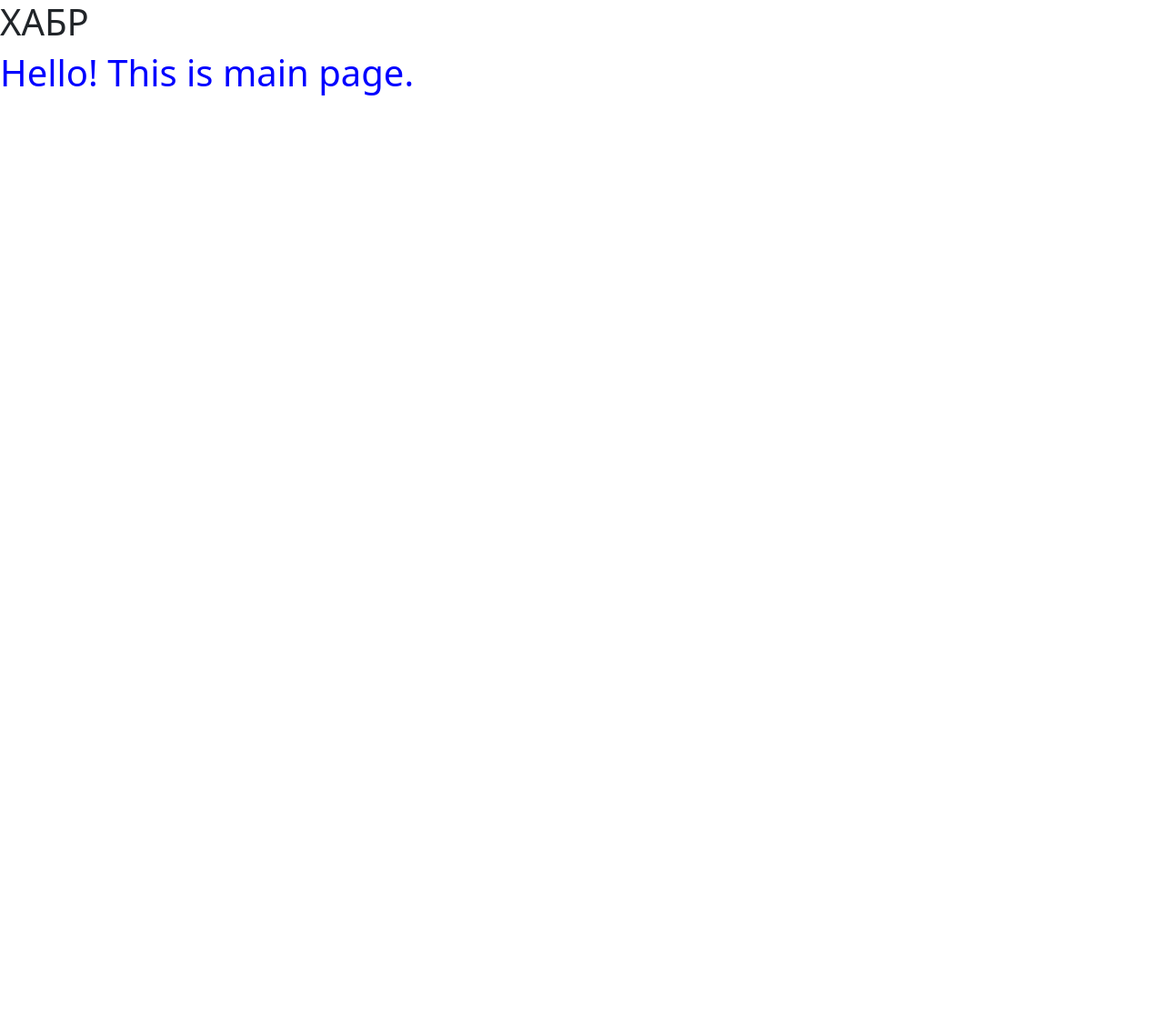
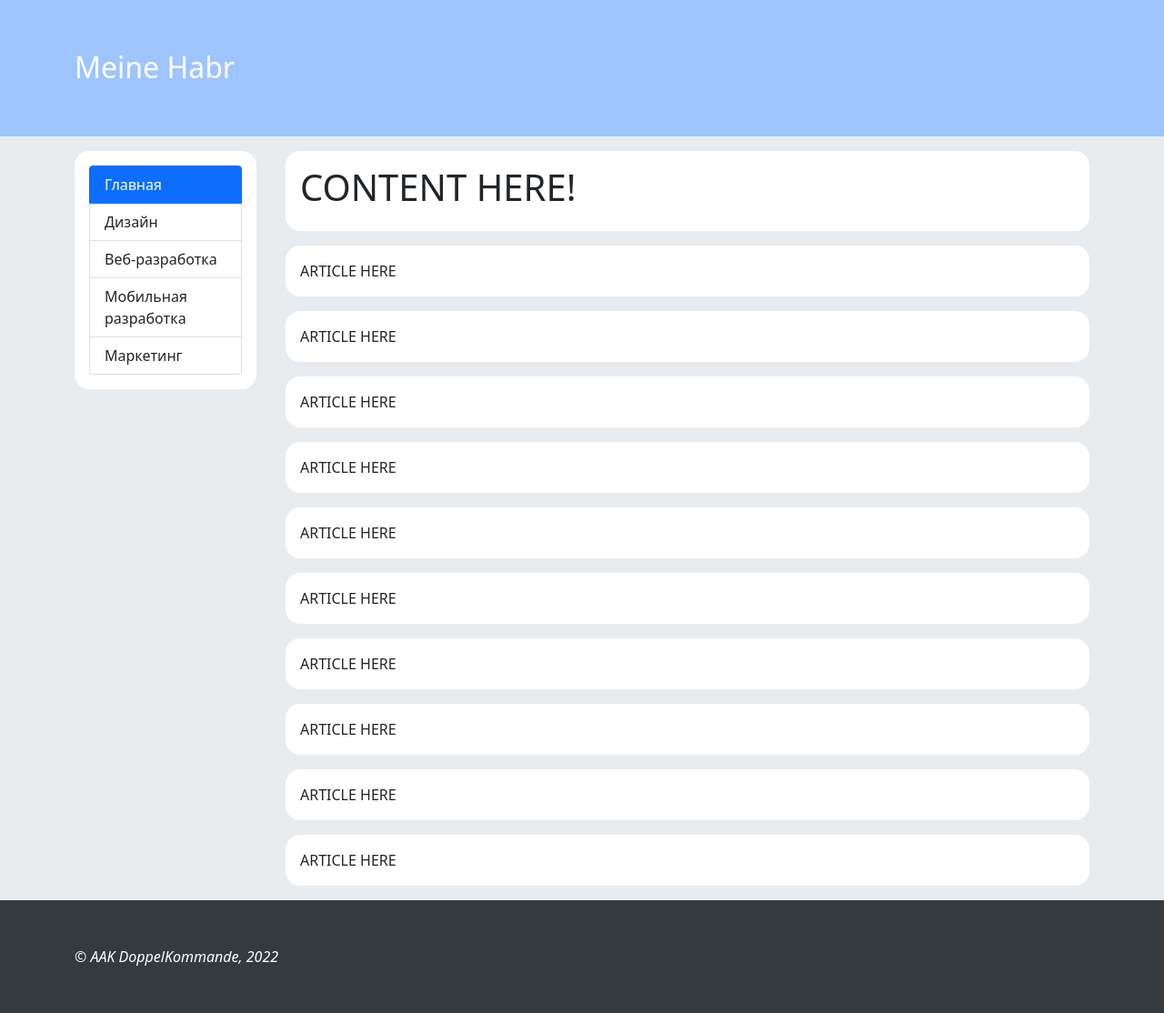
Before and after one commit to mazuralexey93/Habr_project, a Flask app: page / in a window 1280 px wide. Shown: the whole page at 91% size. Before the commit the page ends 105 px from the top, so only its background shows below. Run offline with Flask 2, Linux system fonts and the light colour scheme; some libraries are stand-ins or nearby versions.

Commit message:
dummy mainpage for styles

```diff
--- /dev/null
+++ b/habr/static/css/style.css
@@ -0,0 +1,55 @@
+/*common */
+html {
+	height: 100%;
+}
+body {
+	min-height: 100%;
+	display: flex;
+	flex-direction: column;
+	align-items: stretch;
+	background: #e9ecef;
+}
+
+/*header */
+header {
+	height: 150px;
+	background: #9ec5fe;
+	flex: none;
+}
+header p {
+	color: #fff;
+	font-size: 2em;
+	padding: 50px 0;
+	margin: 0;
+}
+
+/* footer */
+footer {
+	background: #343a40;
+	flex: none;
+}
+footer p {
+	color: #fff;
+	padding: 50px 0;
+	margin: 0;
+}
+
+/* main */
+main {
+	flex: auto;
+	display: flex;
+	align-items: stretch;
+}
+.island {
+	background: #fff;
+	border-radius: 1em;
+	padding: 1em;
+	margin: 1em 0;
+}
+.mainmenu {
+	float: left;
+	width: 200px;
+}
+.content {
+	margin-left: calc(200px + 2em);
+}
--- a/habr/templates/base.html
+++ b/habr/templates/base.html
@@ -3,15 +3,48 @@
 <head>
     <meta charset="UTF-8">
     <link href="{{ url_for('static', filename='css/bootstrap.css') }}" rel="stylesheet">
-    <title>{% block title %}{% endblock %}</title>
+    <link href="{{ url_for('static', filename='css/style.css') }}" rel="stylesheet">
+    <title>Пробная верстка главной</title>
 </head>
 <body>
-    {% if title -%}
-    <h1>{{title}}</h1>
-    {% else -%}
-    <h1>ХАБР</h1>
-    {% endif %}
-    {% block content %}{% endblock %}
+    <header>
+        <div class="container">
+            <p>Meine Habr</p>
+        </div>
+    </header>
+    <main>
+        <div class="container">
+            <div class="island mainmenu">
+                <ul class="list-group">
+                    <li class="list-group-item active">Главная</li>
+                    <li class="list-group-item">Дизайн</li>
+                    <li class="list-group-item">Веб-разработка</li>
+                    <li class="list-group-item">Мобильная разработка</li>
+                    <li class="list-group-item">Маркетинг</li>
+                </ul>
+            </div>
+            <div class="content">
+                <div class="island">
+                    <h1>CONTENT HERE!</h1>
+                </div>
+                <div class="island">ARTICLE HERE</div>
+                <div class="island">ARTICLE HERE</div>
+                <div class="island">ARTICLE HERE</div>
+                <div class="island">ARTICLE HERE</div>
+                <div class="island">ARTICLE HERE</div>
+                <div class="island">ARTICLE HERE</div>
+                <div class="island">ARTICLE HERE</div>
+                <div class="island">ARTICLE HERE</div>
+                <div class="island">ARTICLE HERE</div>
+                <div class="island">ARTICLE HERE</div>
+            </div>
+        </div>
+    </main>
+    <footer>
+        <div class="container">
+            <p><i>&copy; AAK DoppelKommande, 2022</i></p>
+        </div>
+    </footer>
     <script src="{{ url_for('static', filename='js/bootstrap.bundle.js') }}"></script>
 </script>
 </body>
```
